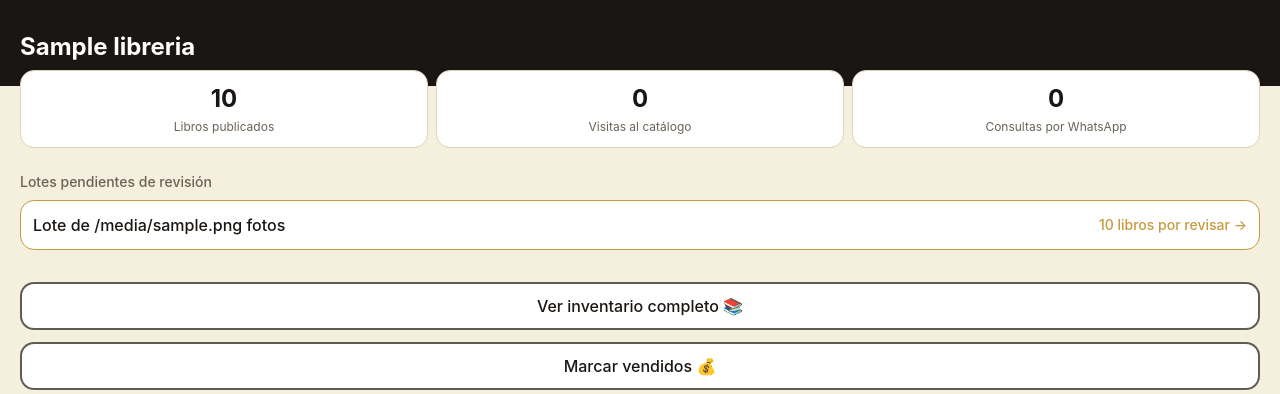
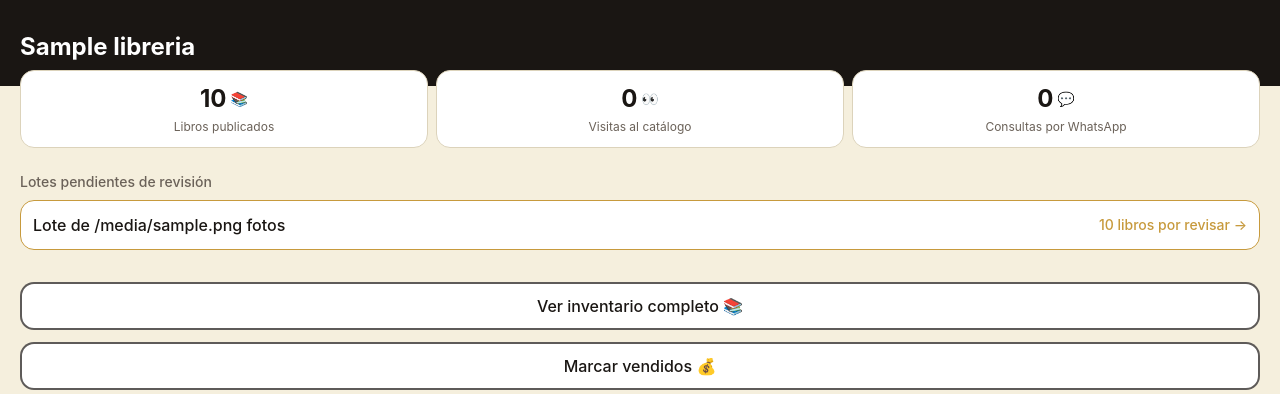
Before and after one commit to nvranco/librero, a FastAPI app: template app/templates/panel.html in a window 1280 px wide. Shown: the top 394 px of the page. Run offline with FastAPI, Linux system fonts and the light colour scheme; the template is opened without the code that fills it: most values are stand-ins (such as "Sample title", 1, 10 or a date in 2020); parts of the project's set-up code (start-up, migrations or seed data) failed here and were passed over; some libraries are stand-ins or nearby versions.

Commit message:
Agregar emojis chicos al lado de los indicadores del panel

```diff
--- a/app/templates/panel.html
+++ b/app/templates/panel.html
@@ -10,15 +10,21 @@
   <main class="flex-1 px-5 -mt-4 pb-28">
     <div class="grid grid-cols-3 gap-2">
       <div class="bg-papel border border-borde rounded-xl2 p-3 text-center">
-        <p class="text-2xl font-bold" data-contador="{{ cant_libros }}">0</p>
+        <p class="text-2xl font-bold flex items-center justify-center gap-1">
+          <span data-contador="{{ cant_libros }}">0</span><span class="text-sm">📚</span>
+        </p>
         <p class="text-xs text-gris mt-1">Libro{{ 's' if cant_libros != 1 else '' }} publicado{{ 's' if cant_libros != 1 else '' }}</p>
       </div>
       <div class="bg-papel border border-borde rounded-xl2 p-3 text-center">
-        <p class="text-2xl font-bold" data-contador="{{ vistas_ciclo }}">0</p>
+        <p class="text-2xl font-bold flex items-center justify-center gap-1">
+          <span data-contador="{{ vistas_ciclo }}">0</span><span class="text-sm">👀</span>
+        </p>
         <p class="text-xs text-gris mt-1">Visita{{ 's' if vistas_ciclo != 1 else '' }} al catálogo</p>
       </div>
       <div class="bg-papel border border-borde rounded-xl2 p-3 text-center">
-        <p class="text-2xl font-bold" data-contador="{{ clics_ciclo }}">0</p>
+        <p class="text-2xl font-bold flex items-center justify-center gap-1">
+          <span data-contador="{{ clics_ciclo }}">0</span><span class="text-sm">💬</span>
+        </p>
         <p class="text-xs text-gris mt-1">Consulta{{ 's' if clics_ciclo != 1 else '' }} por WhatsApp</p>
       </div>
     </div>
```
